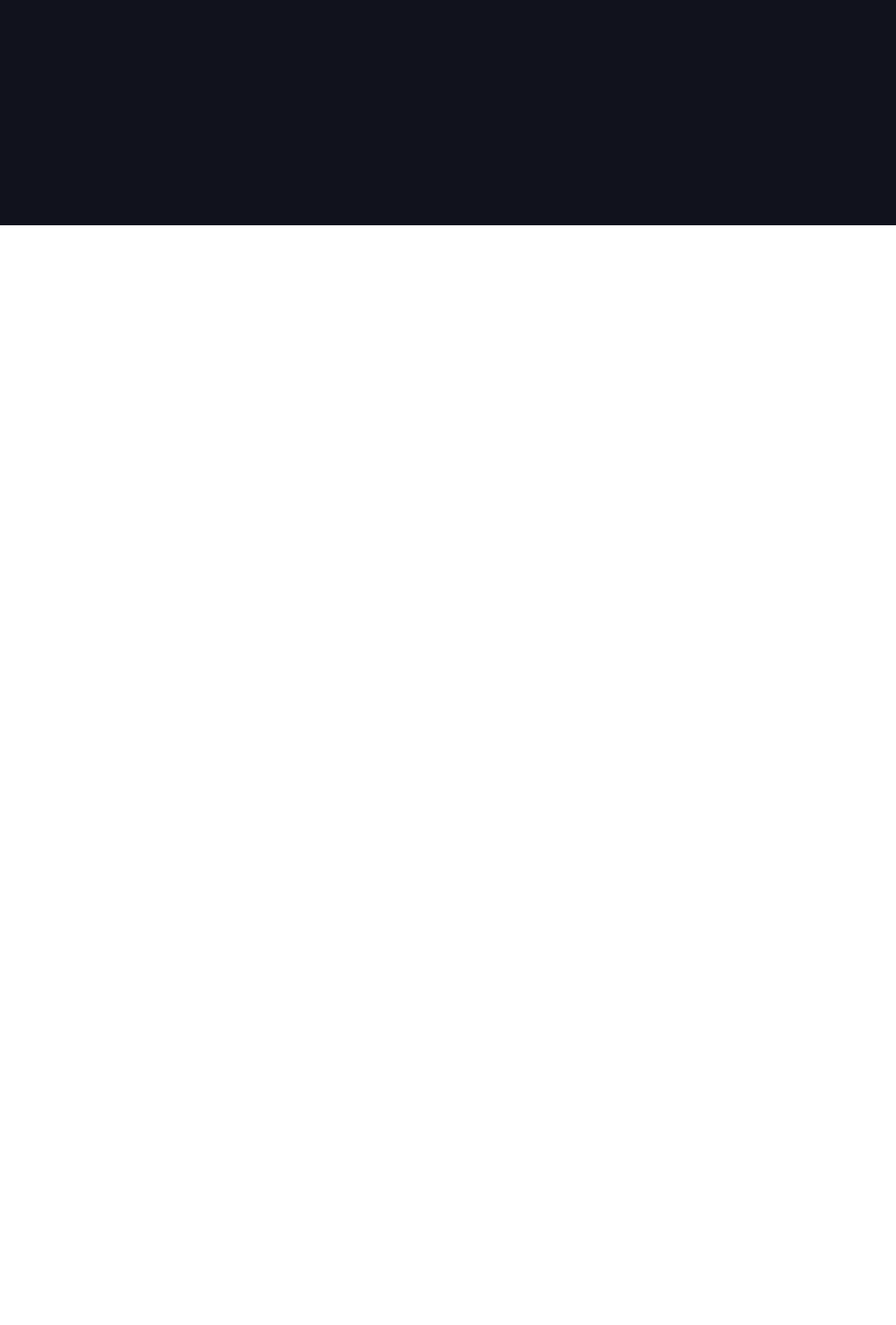
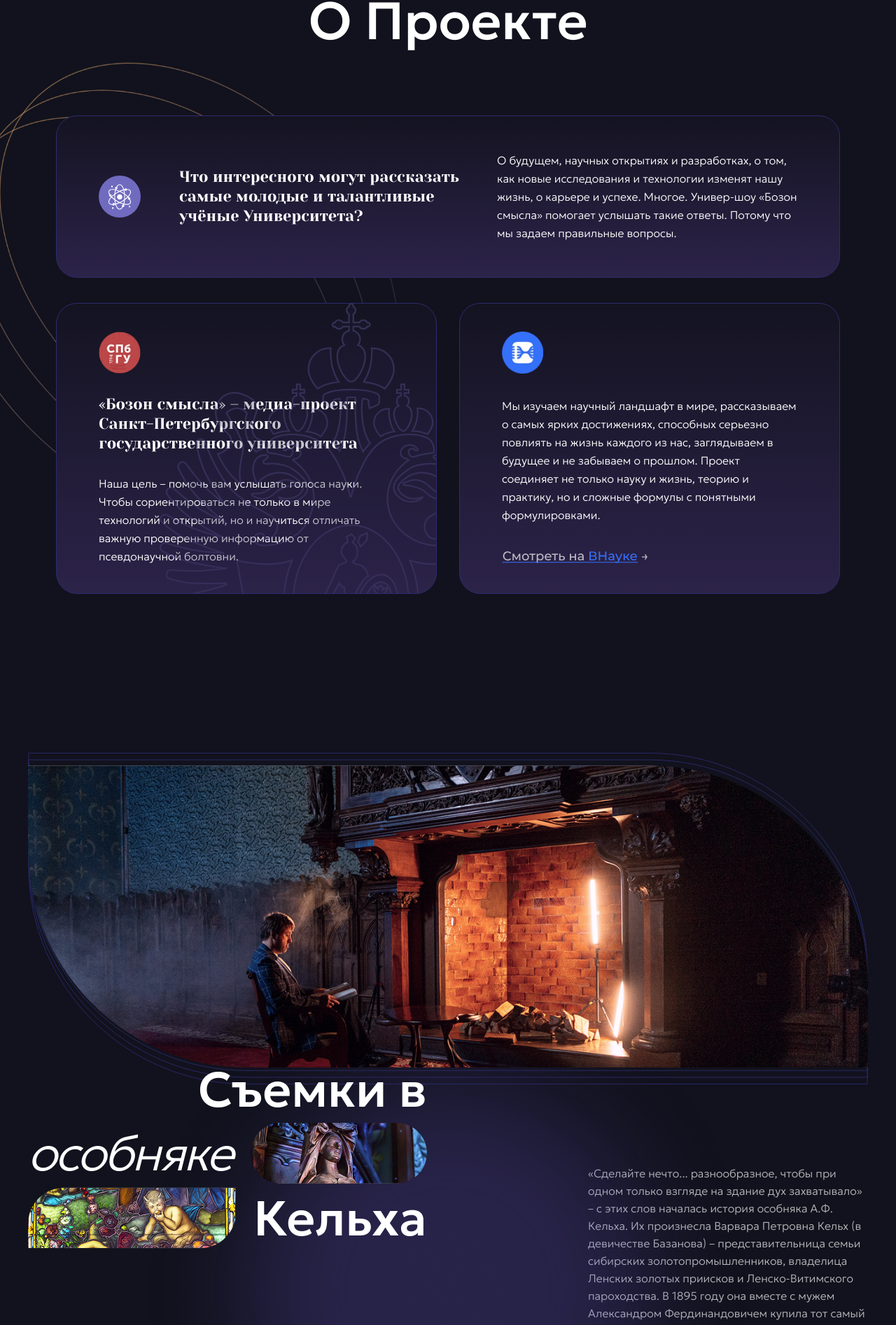
Before and after one commit to IlyaOsipov1986/Project_landing_bozon_of_meaning_spbu, a React (Vite) app: page / in a window 1280 px wide. Shown: the part 790-2684 px from the top of the page at 70% size. Before the commit the page ends 1112 px from the top, so only its background shows below. Built offline with nearby package versions, Linux system fonts and the light colour scheme.

Commit message:
добавляет адаптив для Filming + Stories

```diff
--- a/index.html
+++ b/index.html
@@ -15,7 +15,5 @@
   <body>
     <div id="root"></div>
     <script type="module" src="/src/main.jsx"></script>
-    <script src="https://yastatic.net/es5-shims/0.0.2/es5-shims.min.js"></script>
-    <script src="https://yastatic.net/share2/share.js"></script>
   </body>
 </html>
--- a/src/components/content/AboutProject/AboutProject.jsx
+++ b/src/components/content/AboutProject/AboutProject.jsx
@@ -31,7 +31,7 @@ const AboutProject = () => {
                             <img src={aboutProjectDataCards[2]?.icon} alt=""/>
                         </div>
                         <p className="about-project__card_desc">{aboutProjectDataCards[2]?.desc}</p>
-                        <div className="about-project__card_link_btn"/>
+                        <a className="about-project__card_link_btn" href="https://vk.com/v_nauke" target="_blank" rel="noopener noreferrer"/>
                     </div>
                 </div>
             </Container>
--- a/src/components/content/AboutProject/AboutProject.scss
+++ b/src/components/content/AboutProject/AboutProject.scss
@@ -1,4 +1,4 @@
-@use '../../../assets/styles/vars.scss' as *;
+@use '../../../assets/styles/vars' as *;
 @use '../../../assets/styles/mixins' as *;
 
 .about-project {
@@ -7,6 +7,10 @@
     background-size: contain;
     background-repeat: no-repeat;
     background-image: url("../../../assets/img/aboutProjectImg.png");
+
+    @media (max-width: $tablet) {
+        margin-bottom: 70px;
+    }
 }
 
 .about-project__container {
@@ -19,6 +23,16 @@
     @include regular-500;
     @include base-75;
     margin-bottom: 82px;
+
+    @media (max-width: $tablet) {
+        margin-bottom: 70px;
+        @include base-60;
+    }
+
+    @media (max-width: $mobile) {
+        margin-bottom: 50px;
+        @include base-40;
+    }
 }
 
 .about-project__card-block {
@@ -27,6 +41,16 @@
     grid-template-rows: auto auto;
     row-gap: 36px;
     column-gap: 32px;
+
+    @media (max-width: $tablet) {
+       row-gap: 20px;
+       column-gap: 20px;
+    }
+
+    @media (max-width: $mobile) {
+        grid-template-columns: 1fr;
+        grid-template-rows: auto auto auto;
+    }
 }
 
 .about-project__card_1 {
@@ -43,6 +67,25 @@
     border-radius: 30px;
     border: 1px solid $strongViolet;
     background: linear-gradient(#141321 0%, #2C2349 100%);
+
+    @media (max-width: $tablet) {
+        padding: 30px;
+        justify-content: space-between;
+        column-gap: 10px;
+    }
+
+    @media (max-width: $mobile) {
+        display: flex;
+        flex-direction: column;
+        align-items: flex-start;
+        padding: 30px;
+        justify-content: space-between;
+        gap: 20px;
+        grid-column-start: 1;
+        grid-column-end: 3;
+        grid-row-start: 1;
+        grid-row-end: 1;
+    }
 }
 
 .about-project__card_2 {
@@ -59,6 +102,19 @@
     border-radius: 30px;
     border: 1px solid $strongViolet;
     background: linear-gradient(#141321 0%, #2C2349 100%);
+
+    @media (max-width: $tablet) {
+        padding: 30px;
+        justify-content: space-between;
+        gap: 20px;
+    }
+
+    @media (max-width: $mobile) {
+        grid-column-start: 1;
+        grid-column-end: 3;
+        grid-row-start: 2;
+        grid-row-end: 2;
+    }
 }
 
 .about-project__card_3 {
@@ -75,6 +131,19 @@
     border-radius: 30px;
     border: 1px solid $strongViolet;
     background: linear-gradient(#141321 0%, #2C2349 100%);
+
+    @media (max-width: $tablet) {
+        padding: 30px;
+        justify-content: space-between;
+        gap: 20px;
+    }
+
+    @media (max-width: $mobile) {
+        grid-column-start: 1;
+        grid-column-end: 3;
+        grid-row-start: 3;
+        grid-row-end: 3;
+    }
 }
 
 .about-project__card_title {
@@ -82,12 +151,21 @@
     @include font-yeseva-one;
     @include regular;
     line-height: 28px;
+
+    @media (max-width: $mobile) {
+        @include base-20;
+    }
 }
 
 .about-project__card_desc {
     @include base-16;
     line-height: 26px;
     @include light;
+
+    @media (max-width: $mobile) {
+        @include base-14;
+        line-height: 22px;
+    }
 }
 
 .about-project__card_icon {
@@ -96,6 +174,11 @@
     img {
         width: 60px;
         height: 60px;
+
+        @media (max-width: $mobile) {
+            width: 50px;
+            height: 50px;
+        }
     }
 }
 
--- a/src/components/content/Filming/Filming.jsx
+++ b/src/components/content/Filming/Filming.jsx
@@ -52,6 +52,10 @@ const Filming = () => {
                                 prevGroup={onHandleToggleArrowPrev}
                                 isNotActiveArrow={setNotActiveArrow}
                             />
+                        </div>
+                        <div className="filming__main-desc">
+                            <p>«Сделайте нечто... разнообразное, чтобы при одном только взгляде на здание дух захватывало» – с этих слов началась история особняка А.Ф. Кельха. Их произнесла Варвара Петровна Кельх (в девичестве Базанова) – представительница семьи сибирских золотопромышленников, владелица Ленских золотых приисков и Ленско-Витимского пароходства. В 1895 году она вместе с мужем Александром Фердинандовичем купила тот самый дом номер 28 на улице Чайковского. Только выглядел он тогда иначе, а экспрессивная фраза новой хозяйки стала заданием для архитекторов.</p>
+                        </div>
                         <div className="filming__main-title">
                             <div className="filming__main-title-item-without-img">
                                 <h1 style={{fontWeight: '500'}}>Съемки в</h1>
@@ -66,10 +70,6 @@ const Filming = () => {
                             </div>
                         </div>
                     </div>
-                        <div className="filming__main-desc">
-                            <p>«Сделайте нечто... разнообразное, чтобы при одном только взгляде на здание дух захватывало» – с этих слов началась история особняка А.Ф. Кельха. Их произнесла Варвара Петровна Кельх (в девичестве Базанова) – представительница семьи сибирских золотопромышленников, владелица Ленских золотых приисков и Ленско-Витимского пароходства. В 1895 году она вместе с мужем Александром Фердинандовичем купила тот самый дом номер 28 на улице Чайковского. Только выглядел он тогда иначе, а экспрессивная фраза новой хозяйки стала заданием для архитекторов.</p>
-                        </div>
-                    </div>
                 </div>
             </Container>
             <div className="filming__container-background"/>
--- a/src/components/content/Filming/Filming.scss
+++ b/src/components/content/Filming/Filming.scss
@@ -18,6 +18,10 @@
     .filming__container-background {
         z-index: 5;
     }
+
+    @media (max-width: $tablet) {
+        margin-bottom: 70px;
+    }
 }
 
 .filming__container {
@@ -26,6 +30,10 @@
     grid-template-rows: auto auto;
     row-gap: 82px;
     position: relative;
+
+    @media (max-width: $mobile) {
+        row-gap: 182px;
+    }
 }
 
 .filming__slider-background {
@@ -34,6 +42,10 @@
     height: 540px;
     grid-row-start: 1;
     grid-row-end: 1;
+
+    @media (max-width: $mobile) {
+        height: auto;
+    }
 }
 
 .filming__slider-background__svg {
@@ -47,6 +59,10 @@
     background-repeat: no-repeat;
     background-size: contain;
     background-image: url('../../../assets/img/filmingSliderBgImage.svg');
+
+    @media (max-width: $mobile) {
+        height: 350px;
+    }
 }
 
 .filming__slider-content {
@@ -61,6 +77,10 @@
     img {
         object-fit: cover;
     }
+
+    @media (max-width: $mobile) {
+        height: 350px;
+    }
 }
 
 .filming__main {
@@ -69,13 +89,22 @@
     grid-row-start: 2;
     grid-row-end: 2;
     column-gap: 62px;
+    position: relative;
+
+    @media (max-width: $laptop) {
+        grid-template-columns: auto 400px;
+    }
+
+    @media (max-width: $tablet-xs) {
+        grid-template-columns: 1fr;
+        row-gap: 30px;
+    }
 }
 
 .filming__main-title-wrap {
     display: flex;
     justify-content: flex-end;
     align-items: end;
-    position: relative;
 }
 
 .filming__main-title {
@@ -90,6 +119,28 @@
     h1 {
         @include base-90;
         line-height: 85px;
+
+        @media (max-width: $laptop) {
+           @include base-70;
+        }
+
+        @media (max-width: $tablet) {
+           @include base-50;
+        }
+
+        @media (max-width: $mobile) {
+            @include base-40;
+            line-height: 40px;
+        }
+    }
+
+    @media (max-width: $laptop) {
+        gap: 5px;
+        left: 0;
+    }
+
+    @media (max-width: $tablet-xs) {
+        top: -260px;
     }
 }
 
@@ -116,6 +167,10 @@
         @include light;
         line-height: 25px;
         opacity: 70%;
+
+        @media (max-width: $mobile-s) {
+           @include base-14;
+        }
     }
 }
 
--- a/src/components/layout/Container/Container.scss
+++ b/src/components/layout/Container/Container.scss
@@ -5,12 +5,16 @@
   max-width: 100%;
   margin: 0 auto;
 
+  @media(max-width: $middle-screen-size) {
+    width: 1280px;
+  }
+
   @media (max-width: $laptop) {
-    width: 1280px;
+    width: 1200px;
     padding: 0 40px;
   }
 
-  @media (max-width: $mobile) {
+  @media (max-width: $tablet) {
     width: 100%;
   }
 
--- a/src/components/ui/RowLeftRightButtons/RowLeftRightButtons.scss
+++ b/src/components/ui/RowLeftRightButtons/RowLeftRightButtons.scss
@@ -6,6 +6,19 @@
     justify-content: space-between;
     align-items: center;
     gap: 15px;
+
+    @media (max-width: $mobile) {
+       .row-left-right-buttons__btn-prev, .row-left-right-buttons__btn-next {
+            width: 45px;
+            height: 45px;
+
+            &:hover {
+                width: 45px;
+                height: 45px;
+            }
+       }
+
+    }
 }
 
 .row-left-right-buttons__btn-prev {
--- a/src/components/ui/Slider/Slider.jsx
+++ b/src/components/ui/Slider/Slider.jsx
@@ -11,7 +11,7 @@ const Slider = () => {
                 <div className="slider-square"/>
                 <div className="slider-block__logo">
                     <div className="slider-block__logo-play-wrap">
-                        <div className="slider-block__logo-play-btn"/>
+                        <a className="slider-block__logo-play-btn" href="https://vk.com/clips/v_nauke" target="_blank" rel="noopener noreferrer"/>
                     </div>
                     <div className="slider-block__logo-item-icon"/>
                     <div className="slider-block__logo-item-desc">
--- a/src/pages/HomePage/HomePage.jsx
+++ b/src/pages/HomePage/HomePage.jsx
@@ -8,9 +8,9 @@ const HomePage = () => {
     return (
         <main className="main main-overflow-hidden">
            <Slider/>
-           {/* <AboutProject/>
+           <AboutProject/>
            <Filming/>
-           <Stories/> */}
+           <Stories/>
         </main>
     )
 }
```
Also changed, not shown: src/components/content/Stories/Stories.scss (+25 -0 lines), src/components/ui/VKVideoCarousel/VKVideoCarousel.jsx (+10 -3 lines). Lines whose indentation alone changed are shown as unchanged.
